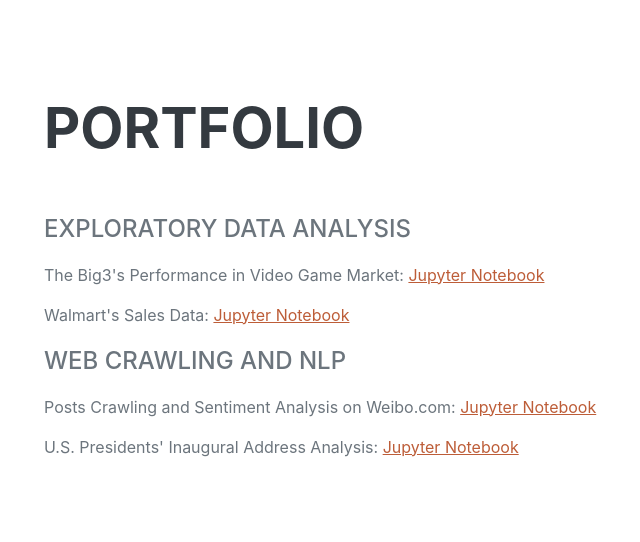
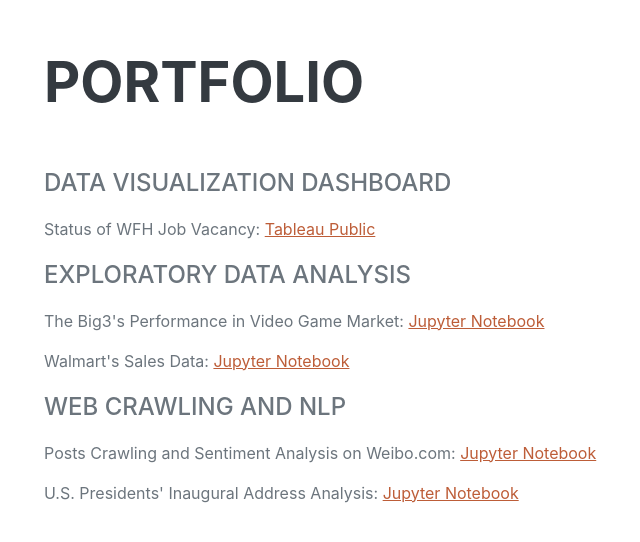
Before and after one commit to guanyipei/guanyipei.github.io, a website: page index.html in a window 1280 px wide. Shown: the part 3318-3860 px from the top of the page, without its empty margins (276-916 px from the left). Drawn offline with nearby package versions, Linux system fonts and the light colour scheme; a web font is replaced by a local one.

Commit message:
Add files via upload

```diff
--- a/index.html
+++ b/index.html
@@ -154,6 +154,10 @@
             <section class="resume-section" id="portfolio">
                 <div class="resume-section-content">
                     <h2 class="mb-5">Portfolio</h2>
+                    <div class="subheading mb-3">Data Visualization Dashboard</div>
+                    <p>Status of WFH Job Vacancy:
+                        <a href="https://public.tableau.com/views/StatusofWFHJobVacancy/Dashboard?:language=en-US&:display_count=n&:origin=viz_share_link">Tableau Public</a>
+                    </p>
                     <div class="subheading mb-3">Exploratory Data Analysis</div>
                     <p>The Big3's Performance in Video Game Market:
                         <a href="assets/portfolio/eda/video_game_market_analysis.ipynb">Jupyter Notebook</a>
```
